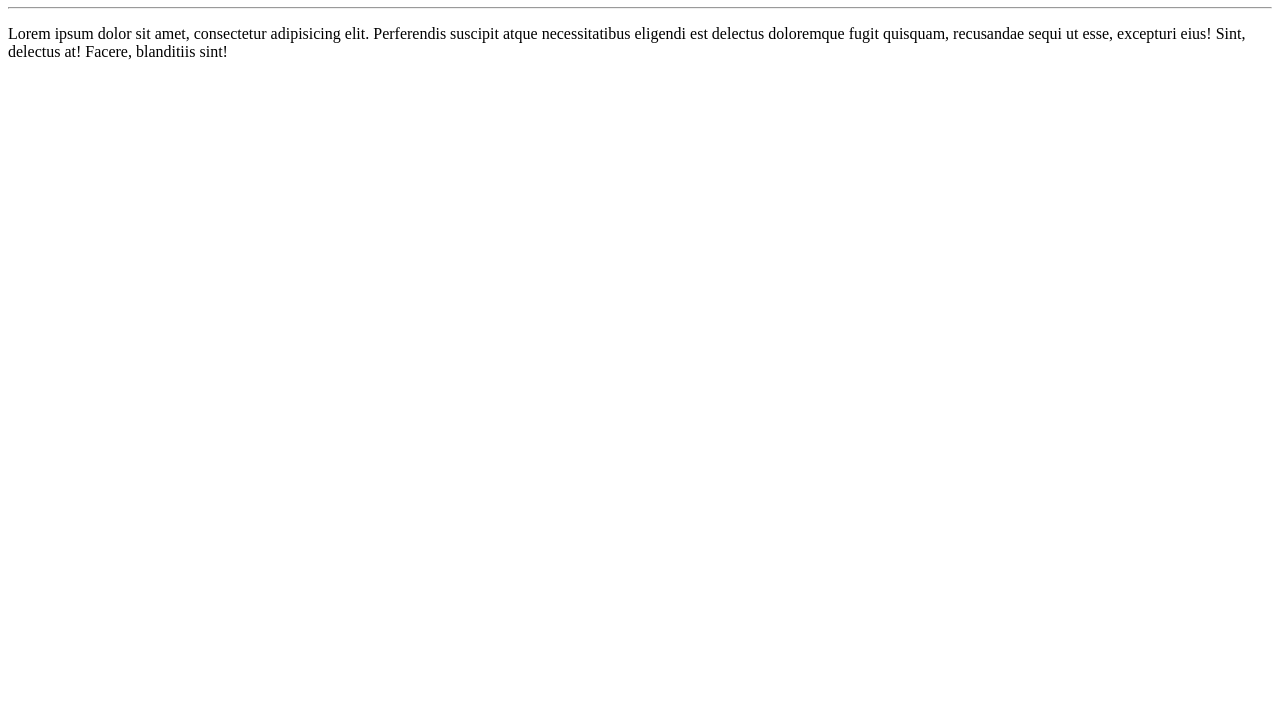
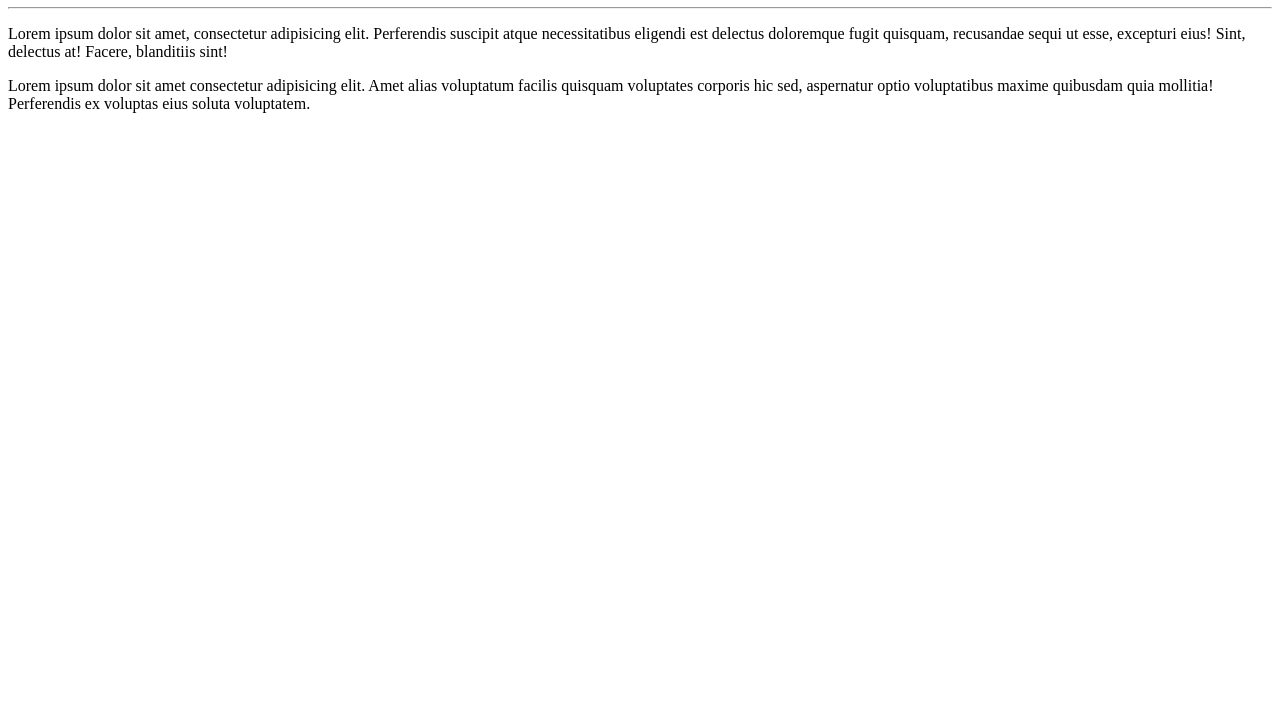
Before and after one commit to kimigleyson/Spacecraft, a plain HTML site: page index.html in a window 1280 px wide. Shown: the part 73-800 px from the top of the page. Drawn offline with Linux system fonts and the light colour scheme.

Commit message:
ADD outro paragrafo

```diff
--- a/index.html
+++ b/index.html
@@ -9,5 +9,6 @@
     <h1>Olá, grande espaço!!</h1>
     <hr>
     <p>Lorem ipsum dolor sit amet, consectetur adipisicing elit. Perferendis suscipit atque necessitatibus eligendi est delectus doloremque fugit quisquam, recusandae sequi ut esse, excepturi eius! Sint, delectus at! Facere, blanditiis sint!</p>
+    <p>Lorem ipsum dolor sit amet consectetur adipisicing elit. Amet alias voluptatum facilis quisquam voluptates corporis hic sed, aspernatur optio voluptatibus maxime quibusdam quia mollitia! Perferendis ex voluptas eius soluta voluptatem.</p>
 </body>
 </html>
```
